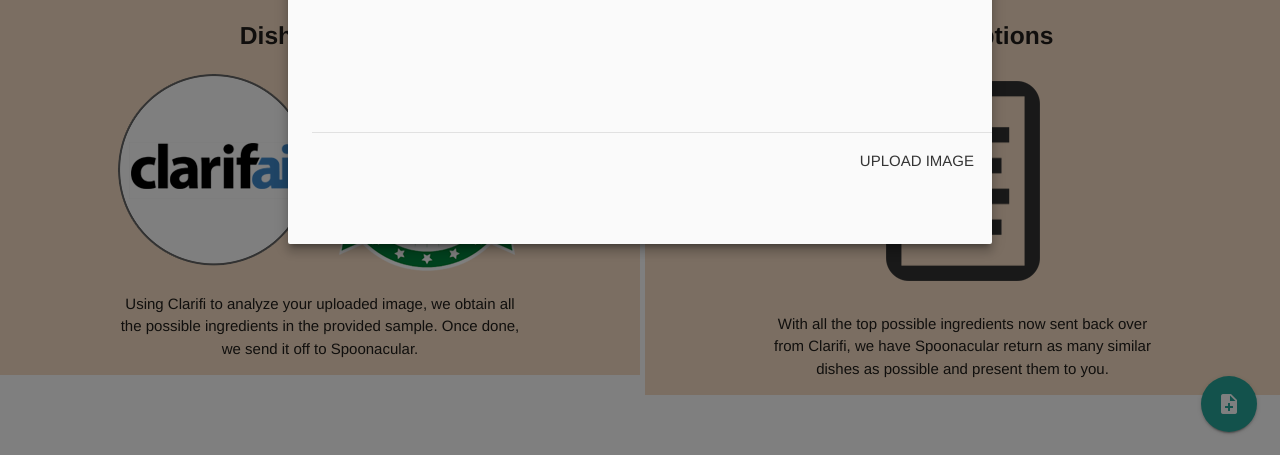
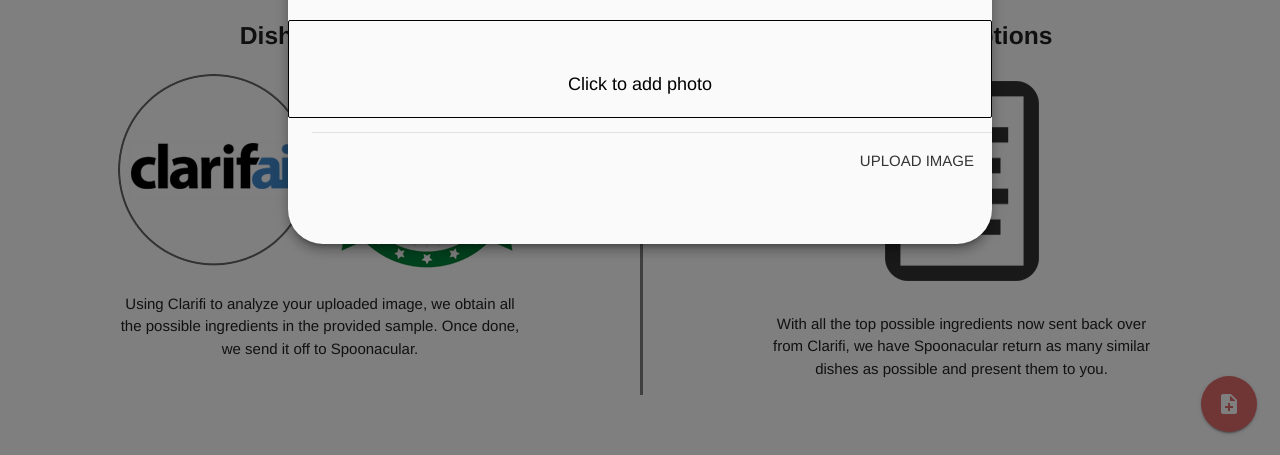
Before and after one commit to Nicolas5150/SimilarDish, a PHP site: page / in a window 1280 px wide, after a click on "note_add". Shown: the part 601-1056 px from the top of the page. Run offline with PHP 8.4, Linux system fonts and the light colour scheme; some libraries are stand-ins or nearby versions.

Commit message:
Update
Styling has been changed.
Items now show a cook time and serving size.

Still has issue where any item that doesn’t have steps causes an error
trying to access that undefined object.

```diff
--- a/css/style.css
+++ b/css/style.css
@@ -7,6 +7,14 @@
 
 h1, h2, h3, h4, h5, h6 {
   margin: 0;
+}
+
+.btn-floating {
+  background-color: #e26a6a;
+}
+
+.btn-floating:hover {
+  background-color: #cb5f5f;
 }
 
 /* Bottom Two Subsections */
@@ -34,13 +42,55 @@
 }
 
 #left_content {
-  background-color: #F7DEC5;
+
 }
 
 #right_content {
-  background-color: #F7DEC5;
-  border-left: 5px solid white;
+  border-left: 3px solid gray;
 }
+
+.modal {
+  border-radius: 35px;
+}
+
+#upload_btn{
+  margin-top: 50px;
+  width: 100%;
+  border:1px solid black;
+  margin-left: auto;
+  margin-right: auto;
+  color:#fff;
+  border-radius:2px;
+  text-align:center;
+  float:left;
+  cursor:pointer;
+  position: absolute;
+   bottom: 70px;
+   right: 0;
+}
+
+#upload_btn:hover{
+  background-color: #d3d3d3;
+}
+
+#photo_upload_text {
+  position: relative;
+  color: black;
+  font-size: 18px;
+  bottom: -50px;
+}
+
+.hide_file {
+    z-index: 1000;
+    opacity: 0;
+    cursor: pointer;
+    right: 0;
+    top: 0;
+    height: 100%;
+    font-size: 24px;
+    width: 100%;
+}
+
 /* Results Section (card layout) */
 #result_header {
   background-color: #87B79A;
@@ -57,7 +107,7 @@
 }
 
 #results::-webkit-scrollbar {
-    display: none;
+  display: none;
 }
 
 #ingredients {
@@ -69,6 +119,10 @@
 
 #ingredients::-webkit-scrollbar {
     display: none;
+}
+
+.step_number {
+  padding-right: 10px;
 }
 
 
@@ -100,7 +154,7 @@
 }
 
 .cards:hover {
-  background-color: gray;
+  background-color: #c3dbcc;
 }
 
 .cards img {
@@ -208,12 +262,11 @@
   }
 
   #left_content {
-    background-color: #F7DEC5;
+
   }
 
   #right_content {
-    border-top: 2px solid white;
-    background-color: #F7DEC5;
+    border-top: 2px solid gray;
     border-left: 0px solid white;
   }
 }
--- a/index.html
+++ b/index.html
@@ -104,8 +104,9 @@
      <h4>Upload Image</h4>
      <form id="img_form" method="post" action="#" enctype="multipart/form-data">
        <input type="hidden" name="size" value="100000">
-       <div>
-         <input id="img_name" type="file" name="image">
+       <div id="upload_btn" class="waves-effect waves-green">
+         <span id="photo_upload_text">Click to add photo</span>
+         <input id="img_name" type="file" name="image" class="hide_file">
        </div>
        <div class="modal-footer">
          <input id="upload_img" class="modal-action modal-close waves-effect waves-green btn-flat"
--- a/js/dish.js
+++ b/js/dish.js
@@ -75,7 +75,7 @@
     // of .85% or more and add to an array - this will be passed to Spoonacular.
     var accuratePass = [];
     var currentItem;
-    var indgredientURL = '';
+    var ingredientURL = '';
     for (var i = 0; i < response.outputs[0].data.concepts.length; i++) {
       if (response.outputs[0].data.concepts[i].value >= .85) {
         // Strip any spaces from the passed ingredient name.
@@ -84,23 +84,23 @@
         currentItem = currentItem.replace(/\s+/g, '');
         // append a % for the query string to all ingredients.
         currentItem += '%';
-        indgredientURL += currentItem;
+        ingredientURL += currentItem;
       }
 
       // We've gone to either the end or one past the last possible item to add.
       // Rempove the last % that was appended, then break the loop.
       else {
-        indgredientURL = indgredientURL.substring(0, indgredientURL.length - 1);
+        ingredientURL = ingredientURL.substring(0, ingredientURL.length - 1);
         break;
       }
     }
 
     // Prep for the fucntion call passing in the query string that will
     // eventually make its way over to the Spoonacular API call.
-    indgredientURL =
+    ingredientURL =
       'https://spoonacular-recipe-food-nutrition-v1.p.mashape.com'+
-      '/recipes/findByIngredients?fillIngredients=true&ingredients='+indgredientURL+
-      '&limitLicense=false&number=10&ranking=1';
+      '/recipes/findByIngredients?fillIngredients=true&ingredients='+ingredientURL+
+      '&limitLicense=false&number=20&ranking=1';
 
 
     // Smooth scroll to the results section that will be populated.
@@ -111,7 +111,7 @@
     $.ajax({
       type: "POST",
       url: "http://sulley.cah.ucf.edu/~ni927795/SimilarDish/php/spoonacular.php",
-      data: ({indgredientURL: indgredientURL}),
+      data: ({ingredientURL: ingredientURL}),
       success: function(data) {
 
         // Parse the encoded data from the php call.
@@ -124,33 +124,33 @@
   function bulkRecipes(relatedMeals) {
     // Create url that contains all the ids from the related meals JSON passed in
     var mealID;
-    var indgredientURL = '';
+    var ingredientURL = '';
     for (var i = 0; i < relatedMeals.length; i++) {
       // append a % for the query string to all ids.
       // also append 2C to the begining of all but first id.
       mealID = relatedMeals[i].id;
       mealID += '%';
       if (i != 0) {
-        indgredientURL += '2C'+ mealID;
+        ingredientURL += '2C'+ mealID;
       }
       else {
-        indgredientURL += mealID;
+        ingredientURL += mealID;
       }
     }
-    indgredientURL = indgredientURL.substring(0, indgredientURL.length - 1);
+    ingredientURL = ingredientURL.substring(0, ingredientURL.length - 1);
 
     // With the relatedMeals, extract their ids to get a bulk (full description)
     // of all the items in that list.
     // Will use later to get the cooking instructions of that clicked meal.
-    indgredientURL =
+    ingredientURL =
     'https://spoonacular-recipe-food-nutrition-v1.p.mashape.com'+
-    '/recipes/informationBulk?ids='+indgredientURL+
+    '/recipes/informationBulk?ids='+ingredientURL+
     '&includeNutrition=false';
-    alert(indgredientURL);
+    alert(ingredientURL);
     $.ajax({
       type: "POST",
       url: "http://sulley.cah.ucf.edu/~ni927795/SimilarDish/php/spoonacular.php",
-      data: ({indgredientURL: indgredientURL}),
+      data: ({ingredientURL: ingredientURL}),
       success: function(data) {
         alert(data);
         // Parse the encoded data from the php call.
@@ -173,11 +173,11 @@
           '</div>'+
           '<div class=\"card_info\">'+
               '<p class=\"meal_titles\"><b>'+relatedMeals[i].title+'</b></p>'+
-              '<p class=\"mobile_block\"> Time: </p>'+
-              '<p class=\"mobile_block\"> Serves: </p>'+
+              '<p class=\"mobile_block\"> Time: '+bulkRecipes[i].readyInMinutes+' minutes</p>'+
+              '<p class=\"mobile_block\"> Serves: ' +bulkRecipes[i].servings+'</p>'+
           '</div>'+
         '</div>';
-      $( "#results" ).append(item);
+      $("#results").append(item);
     }
 
     // Listen for a click from the clickable class
@@ -188,6 +188,8 @@
       var name =  $(this).attr("id");
       var splitID = name.split('_');
       var arrayPos = splitID[1];
+
+      alert(arrayPos);
 
       // Insert the title and image of the selcted dish.
       var mealModal =
@@ -231,6 +233,20 @@
       $("#modal2").append(mealModal);
 
       // Add the food prep instructions.
+      //alert(bulkRecipes[0].analyzedInstructions[0].steps[0].step);
+      // List off all ingredients in the dish.
+      // First loop is for all ingredients that are missing.
+      mealModal =
+        '<div class=\"center ingredients_title\"><b>Steps:</b></div>'+
+        '<div class=\"required_ingredients centered_div\">';
+      if ('steps' in bulkRecipes[arrayPos].analyzedInstructions[0])
+      for (var i = 0; i < bulkRecipes[arrayPos].analyzedInstructions[0].steps.length; i++) {
+        mealModal +=
+          '<div><span class=\"step_number\">'+(i+1)+'</span>' +bulkRecipes[arrayPos].analyzedInstructions[0].steps[i].step+ '</div>';
+      }
+      mealModal +=
+        '</div><br/>';
+      $("#modal2").append(mealModal);
     });
   }
 
```
Also changed, not shown: php/spoonacular.php (+5 -5 lines).
